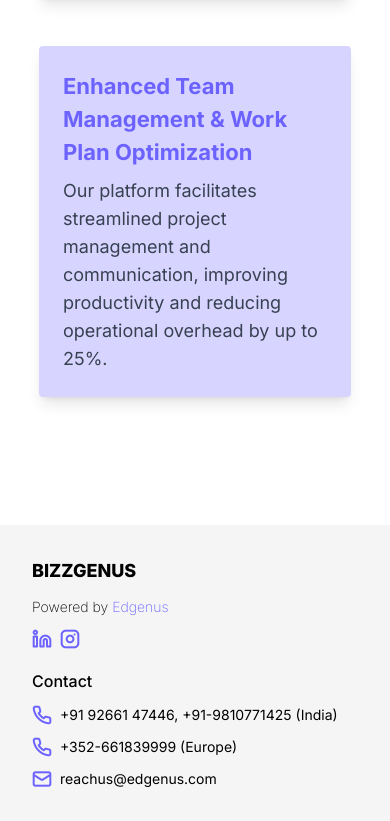
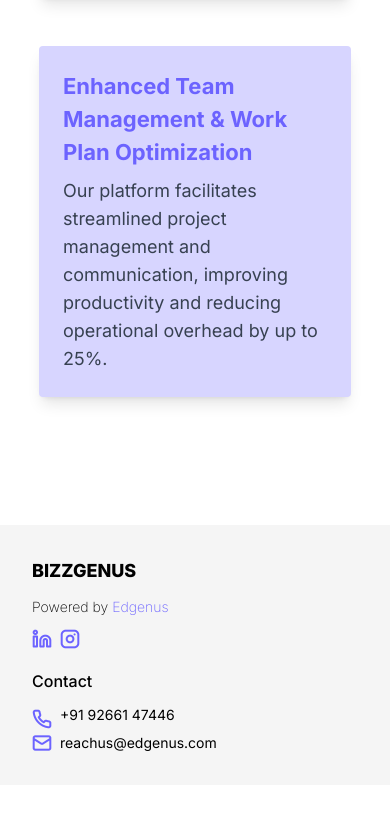
Before and after one commit to vishal-shyftlabs/edgenus, a Next.js app: page / in a window 390 px wide. Shown: the part 5110-5931 px from the top of the page. After the commit the page ends 5895 px from the top, so only its background shows below. Built offline with nearby package versions, Linux system fonts and the light colour scheme.

Commit message:
commented out phone numbers from footer

```diff
--- a/app/components/Footer.js
+++ b/app/components/Footer.js
@@ -30,17 +30,17 @@
           <div className="sm:text-lg font-medium">Contact</div>
           <div className="flex items-center mt-3 text-sm sm:text-14">
             <img src="phone.png" className="h-5" />{" "}
-            <span className="ml-2">
-              <a href="tel:+91 92661 47446">+91 92661 47446</a>,{" "}
-              <a href="tel:+91-9810771425">+91-9810771425</a> (India)
+            <span className="ml-2 mb-2">
+              <a href="tel:+91 92661 47446">+91 92661 47446</a>{" "}
+              {/* <a href="tel:+91-9810771425">+91-9810771425</a> (India) */}
             </span>
           </div>
-          <div className="flex items-center my-3 text-sm sm:text-14">
+          {/* <div className="flex items-center my-3 text-sm sm:text-14">
             <img src="phone.png" className="h-5" />{" "}
             <span className="ml-2">
               <a href="tel:+352-661839999">+352-661839999</a> (Europe)
             </span>
-          </div>
+          </div> */}
           <div className="flex text-sm sm:text-14">
             <a href="mailto:reachus@edgenus.com" className="flex items-center">
               <img src="mail.png" className="h-5" />{" "}
```
